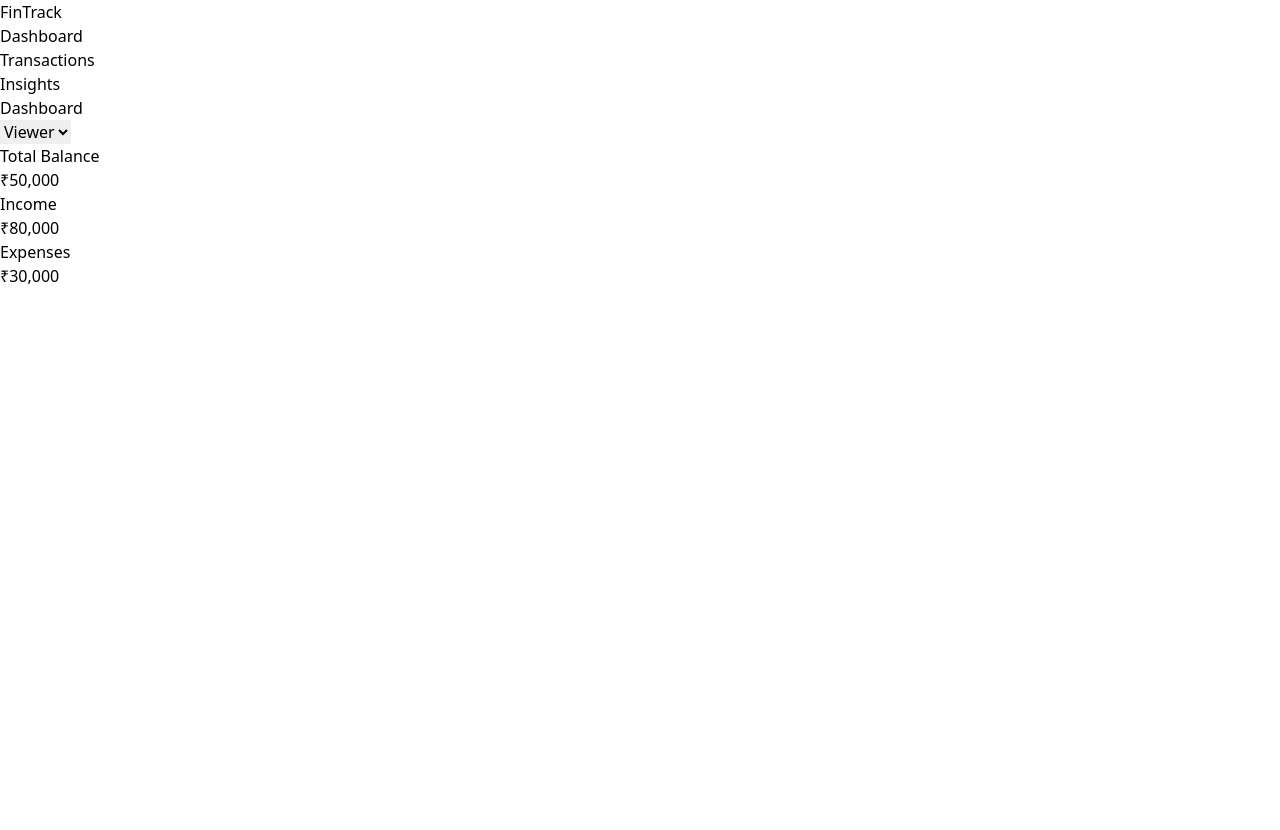
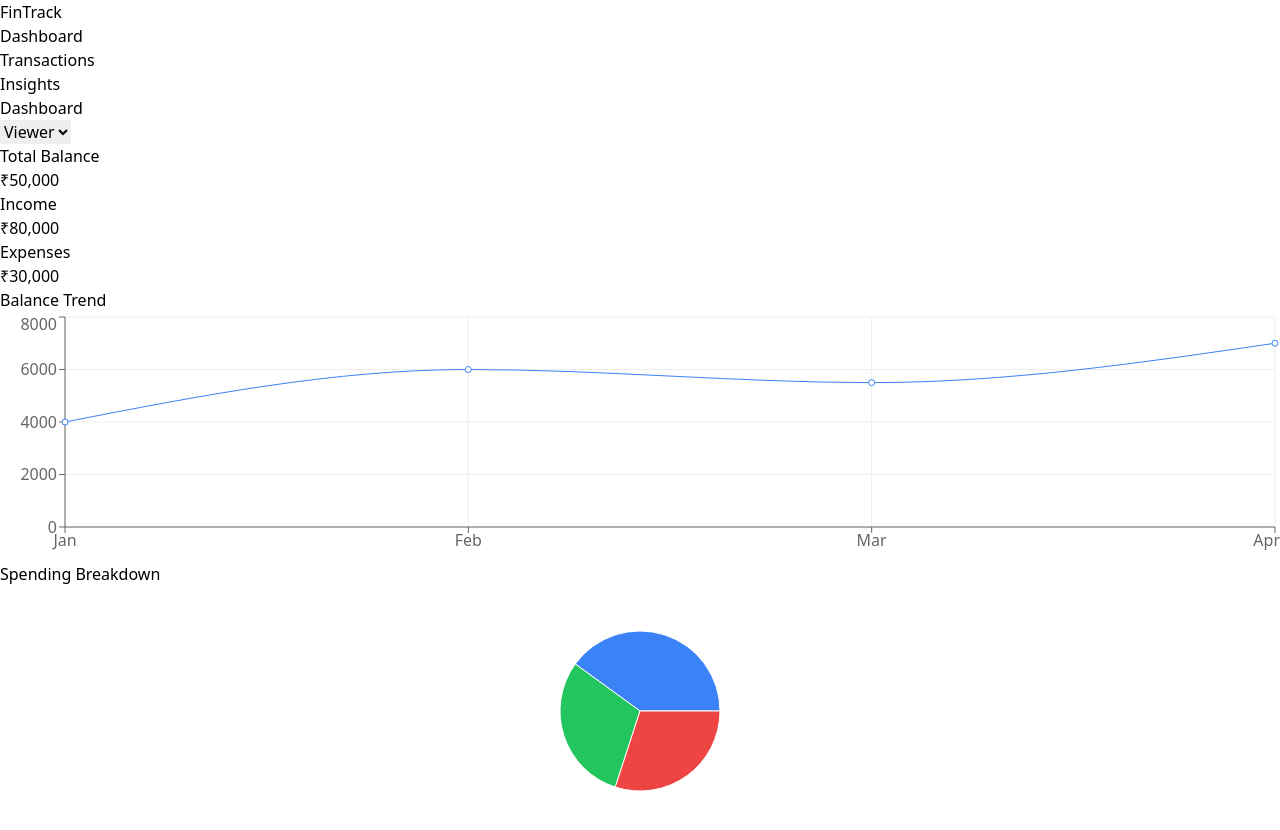
Before and after one commit to jaswanthmajeti/finance-dashboard, a React (Vite) app: page / in a window 1280 px wide. Shown: the top 830 px of the page. Before the commit the page ends 800 px from the top, so only its background shows below. Built offline with nearby package versions, Linux system fonts and the light colour scheme.

Commit message:
Integrate charts for financial overview using mock data

```diff
--- a/package.json
+++ b/package.json
@@ -11,7 +11,8 @@
   },
   "dependencies": {
     "react": "^19.2.4",
-    "react-dom": "^19.2.4"
+    "react-dom": "^19.2.4",
+    "recharts": "^3.8.1"
   },
   "devDependencies": {
     "@eslint/js": "^9.39.4",
--- /dev/null
+++ b/src/components/charts/Charts.jsx
@@ -0,0 +1,13 @@
+import CustomLineChart from "./LineChart";
+import CustomPieChart from "./PieChart";
+
+function Charts() {
+  return (
+    <div className="grid grid-cols-1 md:grid-cols-2 gap-4 mt-6">
+      <CustomLineChart />
+      <CustomPieChart />
+    </div>
+  );
+}
+
+export default Charts;
--- a/src/components/charts/LineChart.jsx
+++ b/src/components/charts/LineChart.jsx
@@ -1,5 +1,36 @@
-function LineChart(){
-    return (<div>LineChart</div>);
+import {
+  LineChart,
+  Line,
+  XAxis,
+  YAxis,
+  Tooltip,
+  CartesianGrid,
+  ResponsiveContainer,
+} from "recharts";
+
+const data = [
+  { name: "Jan", balance: 4000 },
+  { name: "Feb", balance: 6000 },
+  { name: "Mar", balance: 5500 },
+  { name: "Apr", balance: 7000 },
+];
+
+function CustomLineChart() {
+  return (
+    <div className="bg-white p-4 rounded-lg shadow">
+      <h2 className="mb-4 font-semibold">Balance Trend</h2>
+
+      <ResponsiveContainer width="100%" height={250}>
+        <LineChart data={data}>
+          <CartesianGrid stroke="#eee" />
+          <XAxis dataKey="name" />
+          <YAxis />
+          <Tooltip />
+          <Line type="monotone" dataKey="balance" stroke="#3b82f6" />
+        </LineChart>
+      </ResponsiveContainer>
+    </div>
+  );
 }
 
-export default LineChart;
+export default CustomLineChart;
--- a/src/components/charts/PieChart.jsx
+++ b/src/components/charts/PieChart.jsx
@@ -1,5 +1,30 @@
-function PieChart(){
-    return (<div>PieChart</div>);
+import { PieChart, Pie, Cell, Tooltip, ResponsiveContainer } from "recharts";
+
+const data = [
+  { name: "Food", value: 400 },
+  { name: "Travel", value: 300 },
+  { name: "Shopping", value: 300 },
+];
+
+const COLORS = ["#3b82f6", "#22c55e", "#ef4444"];
+
+function CustomPieChart() {
+  return (
+    <div className="bg-white p-4 rounded-lg shadow">
+      <h2 className="mb-4 font-semibold">Spending Breakdown</h2>
+
+      <ResponsiveContainer width="100%" height={250}>
+        <PieChart>
+          <Pie data={data} dataKey="value" outerRadius={80}>
+            {data.map((entry, index) => (
+              <Cell key={index} fill={COLORS[index]} />
+            ))}
+          </Pie>
+          <Tooltip />
+        </PieChart>
+      </ResponsiveContainer>
+    </div>
+  );
 }
 
-export default PieChart;
+export default CustomPieChart;
--- a/src/pages/Dashboard.jsx
+++ b/src/pages/Dashboard.jsx
@@ -1,6 +1,7 @@
 import Sidebar from "../components/layout/Sidebar";
 import Header from "../components/layout/Header";
 import SummaryCards from "../components/dashboard/SummaryCards";
+import Charts from "../components/charts/Charts";
 
 function Dashboard() {
   return (
@@ -12,6 +13,7 @@ function Dashboard() {
 
         <div className="p-6">
           <SummaryCards />
+          <Charts></Charts>
         </div>
       </div>
     </div>
```
Also changed, not shown: 1 other file (tests, documents, lock files or other folders).
